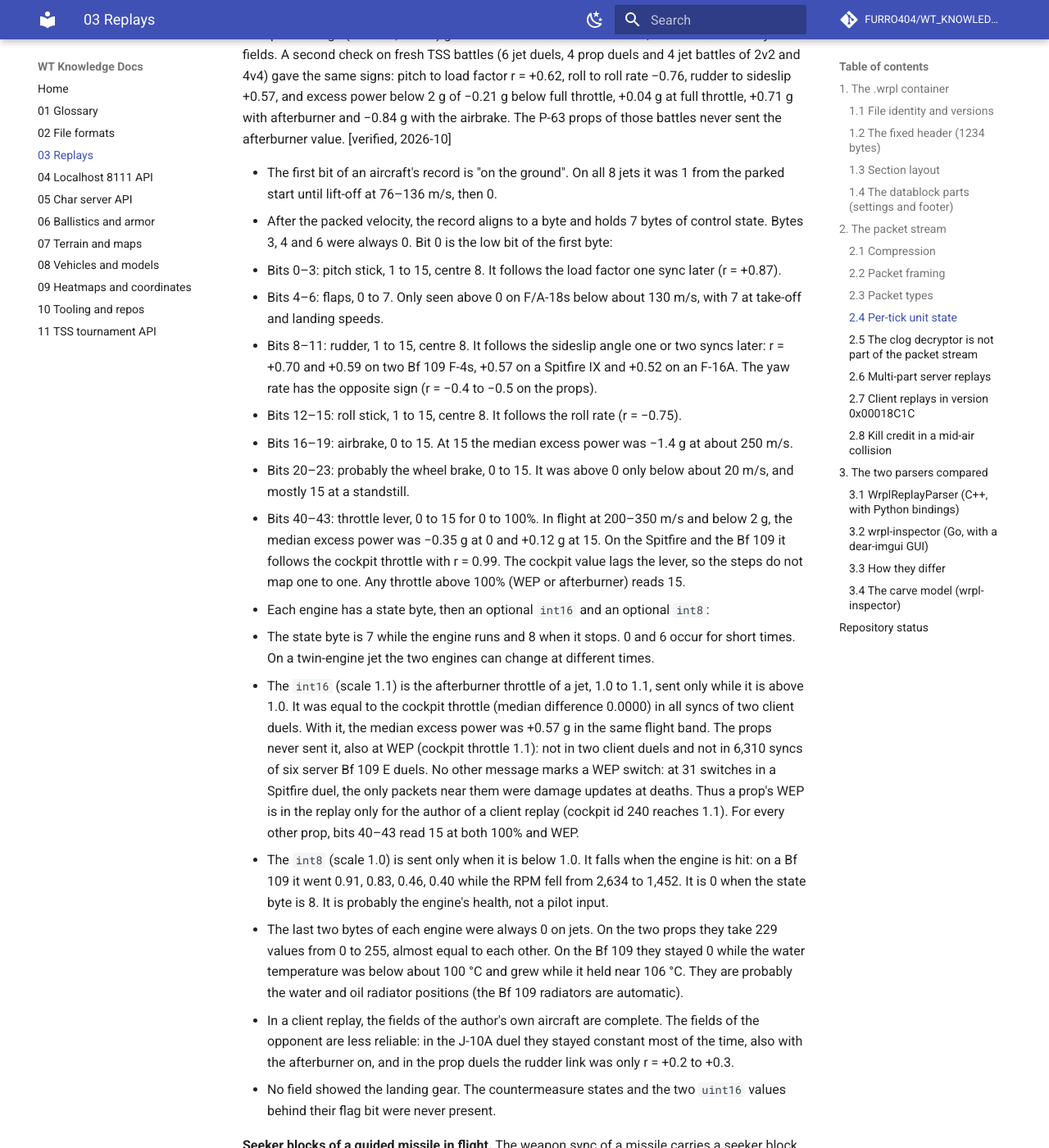
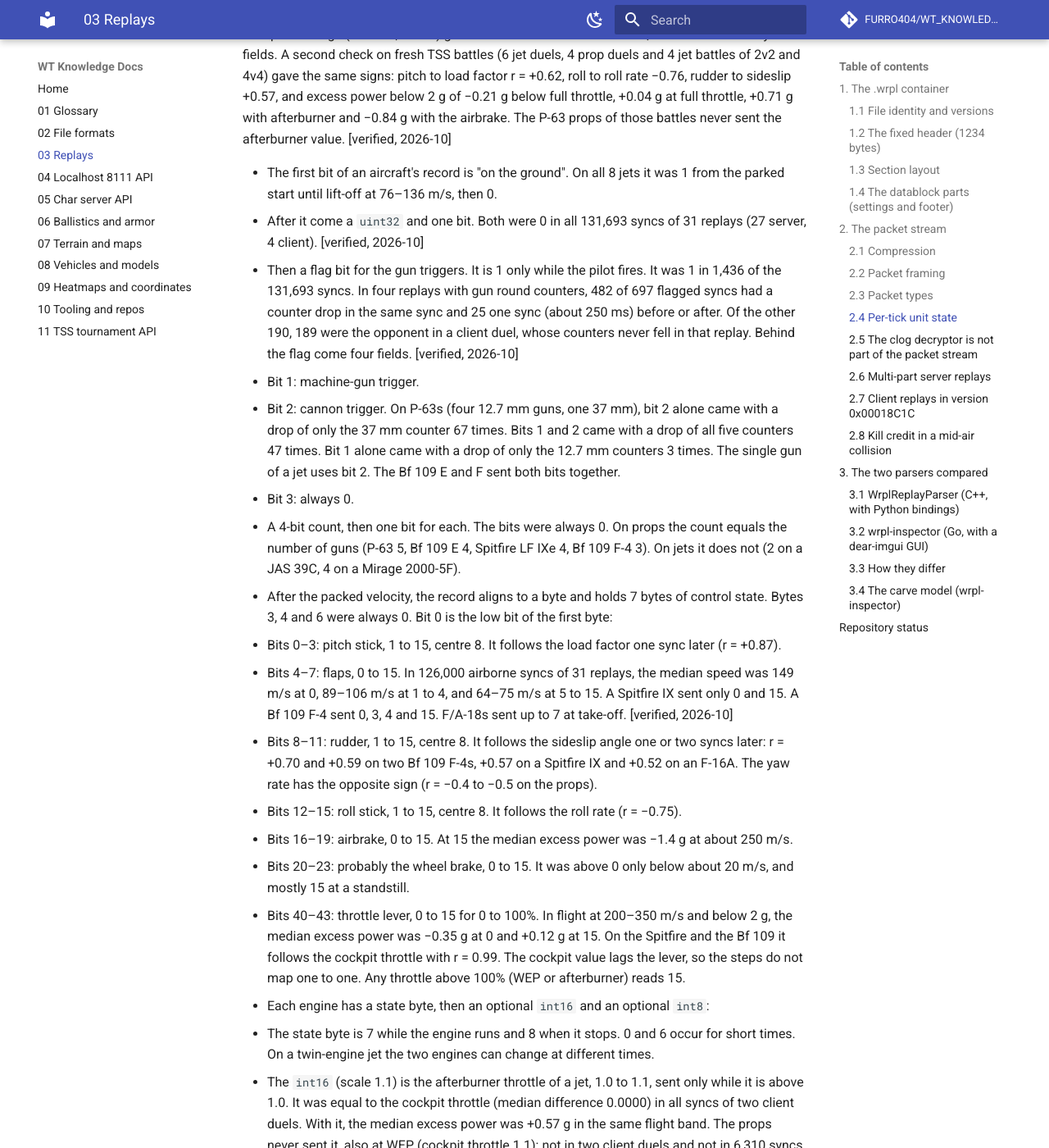
Before and after one commit to FURRO404/WT_KNOWLEDGE_DOCS, an MkDocs documentation site: the page built from docs/03-replays.md, in a window 1280 px wide and 1400 px high, scrolled down 8078 px. Shown: the whole window at 82% size. Built offline with MkDocs 1.6.1 and Material for MkDocs 9.7.7, drawn with Linux system fonts in a browser that asks for light colours; comment, search, counter and statistics services are not loaded; some of the changed text lies outside the part shown.

Commit message:
Replays: gun triggers, flaps bits, no landing gear; TSS: CDN host, retention, Swiss and match fields

```diff
--- a/docs/03-replays.md
+++ b/docs/03-replays.md
@@ -301,13 +301,34 @@ those battles never sent the afterburner value. [verified, 2026-10]
 
 - The first bit of an aircraft's record is "on the ground". On all 8 jets it
   was 1 from the parked start until lift-off at 76–136 m/s, then 0.
+- After it come a `uint32` and one bit. Both were 0 in all 131,693 syncs of
+  31 replays (27 server, 4 client). [verified, 2026-10]
+- Then a flag bit for the gun triggers. It is 1 only while the pilot fires.
+  It was 1 in 1,436 of the 131,693 syncs. In four replays with gun round
+  counters, 482 of 697 flagged syncs had a counter drop in the same sync and
+  25 one sync (about 250 ms) before or after. Of the other 190, 189 were the
+  opponent in a client duel, whose counters never fell in that replay.
+  Behind the flag come four fields. [verified, 2026-10]
+  - Bit 1: machine-gun trigger.
+  - Bit 2: cannon trigger. On P-63s (four 12.7 mm guns, one 37 mm), bit 2
+    alone came with a drop of only the 37 mm counter 67 times. Bits 1 and 2
+    came with a drop of all five counters 47 times. Bit 1 alone came with
+    a drop of only the 12.7 mm counters 3 times. The single gun of a jet
+    uses bit 2. The Bf 109 E and F sent both bits together.
+  - Bit 3: always 0.
+  - A 4-bit count, then one bit for each. The bits were always 0. On props the
+    count equals the number of guns (P-63 5, Bf 109 E 4, Spitfire LF IXe 4,
+    Bf 109 F-4 3). On jets it does not (2 on a JAS 39C, 4 on a Mirage
+    2000-5F).
 - After the packed velocity, the record aligns to a byte and holds 7 bytes of
   control state. Bytes 3, 4 and 6 were always 0. Bit 0 is the low bit of the
   first byte:
   - Bits 0–3: pitch stick, 1 to 15, centre 8. It follows the load factor one
     sync later (r = +0.87).
-  - Bits 4–6: flaps, 0 to 7. Only seen above 0 on F/A-18s below about
-    130 m/s, with 7 at take-off and landing speeds.
+  - Bits 4–7: flaps, 0 to 15. In 126,000 airborne syncs of 31 replays,
+    the median speed was 149 m/s at 0, 89–106 m/s at 1 to 4, and 64–75 m/s
+    at 5 to 15. A Spitfire IX sent only 0 and 15. A Bf 109 F-4 sent 0, 3,
+    4 and 15. F/A-18s sent up to 7 at take-off. [verified, 2026-10]
   - Bits 8–11: rudder, 1 to 15, centre 8. It follows the sideslip angle one
     or two syncs later: r = +0.70 and +0.59 on two Bf 109 F-4s, +0.57 on a
     Spitfire IX and +0.52 on an F-16A. The yaw rate has the opposite sign
@@ -353,8 +374,21 @@ those battles never sent the afterburner value. [verified, 2026-10]
   The fields of the opponent are less reliable: in the J-10A duel they stayed
   constant most of the time, also with the afterburner on, and in the prop
   duels the rudder link was only r = +0.2 to +0.3.
-- No field showed the landing gear. The countermeasure states and the two
-  `uint16` values behind their flag bit were never present.
+- The sync does not carry the landing gear. In 50 take-offs from an airfield
+  (eight 2.59 jet battles), no unexplained field changed from 2 s before to
+  20 s after lift-off: not the `uint32` and bit above, the gun block, bytes 3,
+  4 and 6, the high nibble of byte 5, the pad bits before the byte alignment,
+  or the engine fields. In the same 20 s the aircraft received only three
+  MPI message types: 0xF0CC (camera), 0xD041 (three fixed payloads,
+  every 0.5 s) and 0xD047 (`FmwRpm`). It received no ECS entity message and
+  no ECS replication. [verified, 2026-10]
+- The countermeasure states and the two `uint16` values behind their flag
+  bit were never present.
+- After the last aircraft record (uid 0x7FF), the sync ends with three
+  `float` values. In a client replay they are the world position of the
+  author's own aircraft: equal to its sync position (0.0 m) in 2,195 of 2,199,
+  3,120 of 3,132 and 17,397 of 17,412 syncs of three duels. In a server
+  replay they are always 0. [verified, 2026-10]
 
 **Seeker blocks of a guided missile in flight.** The weapon sync of a missile
 carries a seeker block of a fixed bit length for each seeker kind. Read the
```
Also changed, not shown: docs/11-tss-tournament-api.md (+31 -0 lines).
